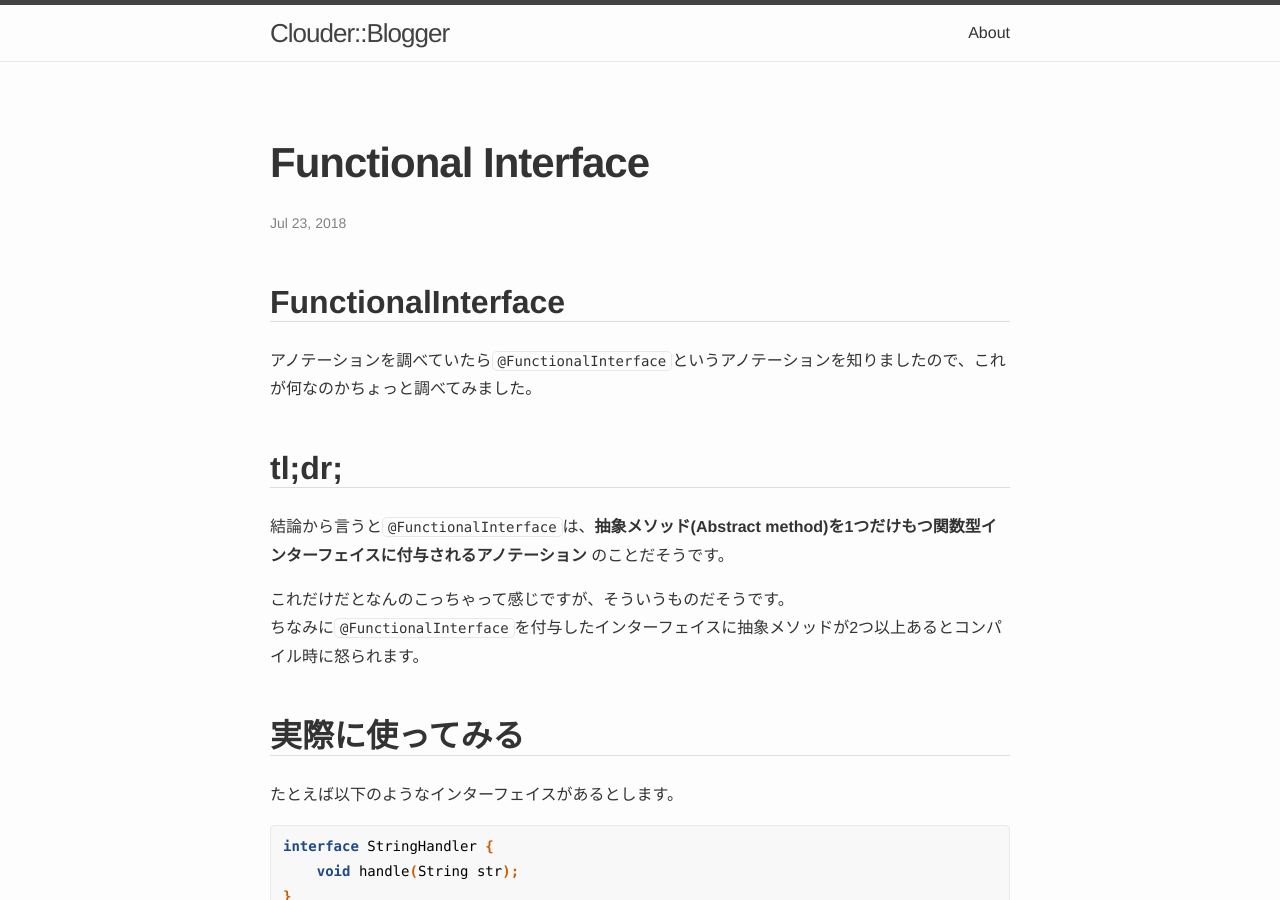
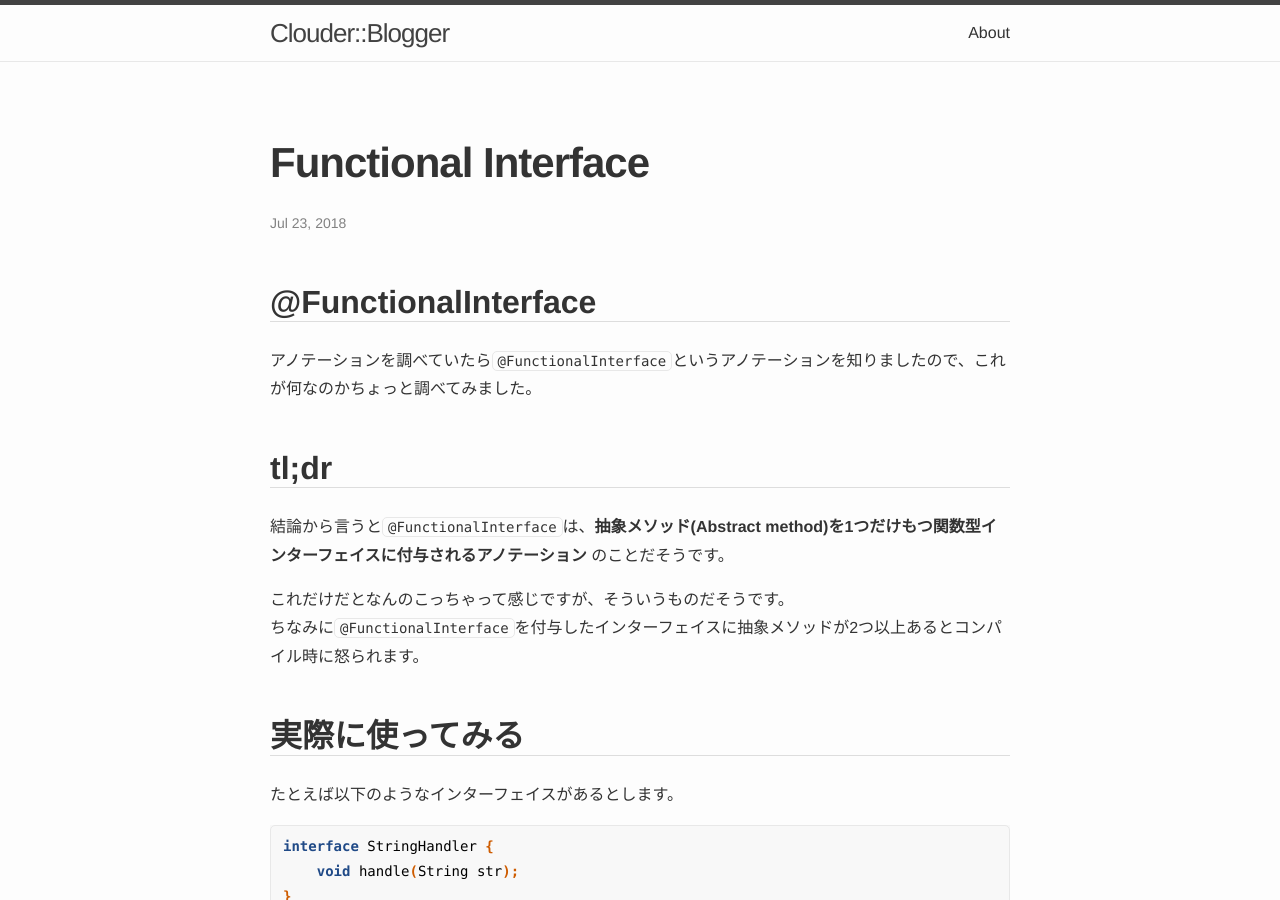
Before and after one commit to yoshiki/yoshiki.github.io, a Jekyll site: the page built from _posts/2018-07-23-functional-interface.markdown, in a window 1280 px wide and 900 px high. Built offline with Jekyll 4.4.1, drawn with Linux system fonts in a browser that asks for light colours.

Commit message:
minor changes

```diff
--- a/_posts/2018-07-23-functional-interface.markdown
+++ b/_posts/2018-07-23-functional-interface.markdown
@@ -5,11 +5,11 @@ date: '2018-07-23 18:00:00 +0900'
 tags: Java Annotation
 ---
 
-# FunctionalInterface
+# @FunctionalInterface
 
 アノテーションを調べていたら`@FunctionalInterface`というアノテーションを知りましたので、これが何なのかちょっと調べてみました。
 
-# tl;dr;
+# tl;dr
 
 結論から言うと`@FunctionalInterface`は、**抽象メソッド(Abstract method)を1つだけもつ関数型インターフェイスに付与されるアノテーション** のことだそうです。
 
```
